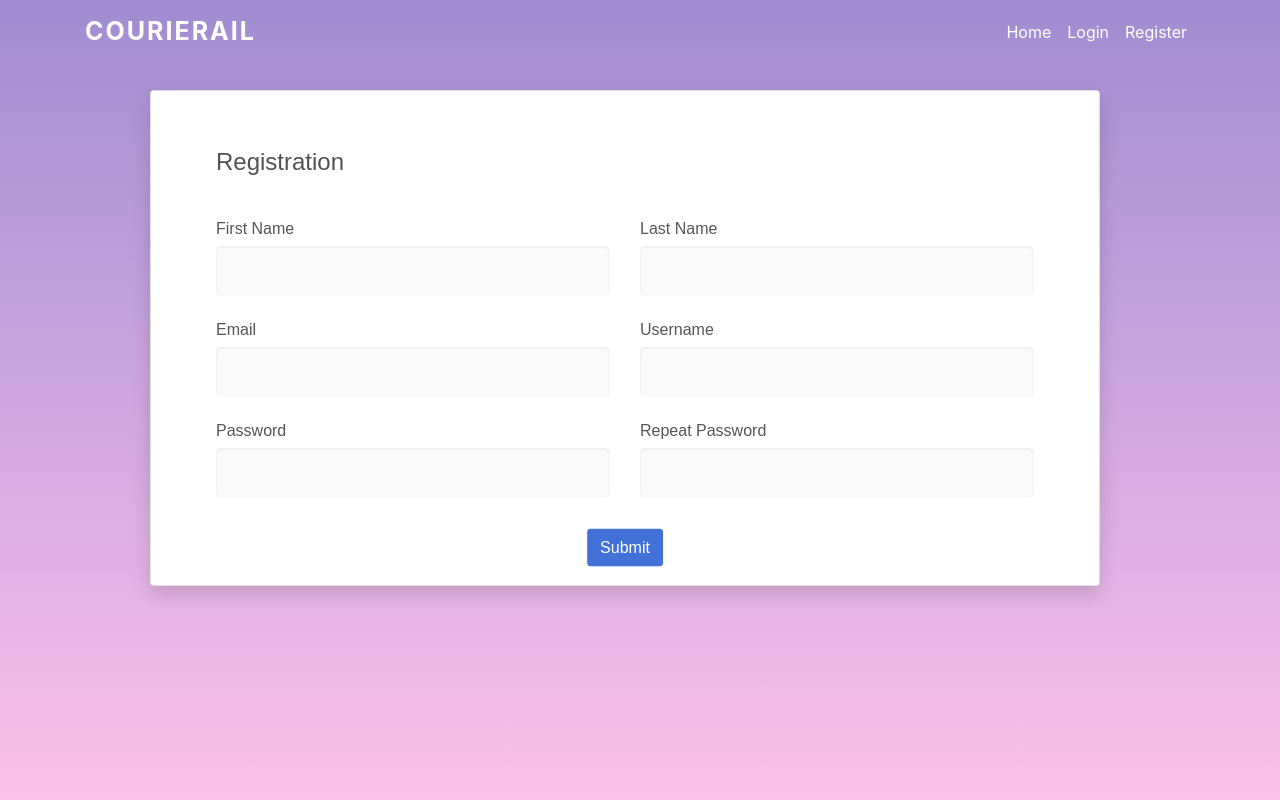
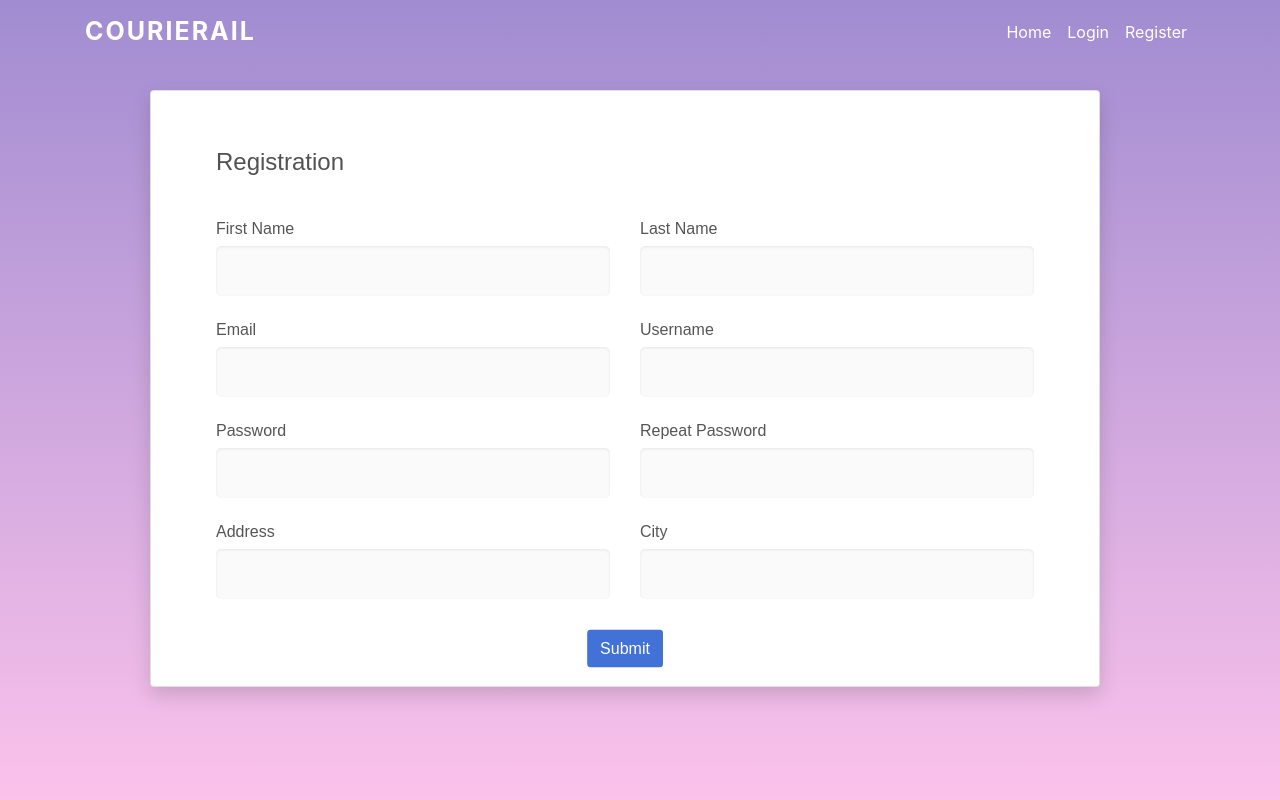
Before and after one commit to ancicii/NTP, a Django app: page /register/ in a window 1280 px wide. Run offline with Django 3.2, Linux system fonts and the light colour scheme; parts of the project's set-up code (start-up, migrations or seed data) failed here and were passed over; some libraries are stand-ins or nearby versions.

Commit message:
models updated

```diff
--- a/ntp_transportation/application/forms.py
+++ b/ntp_transportation/application/forms.py
@@ -9,12 +9,14 @@ class CreateUserForm(UserCreationForm):
         password2 = forms.Field(widget=forms.PasswordInput(attrs={'class':'input--style-4'}))
         class Meta:
             model = User
-            fields = ['name', 'surname', 'email', 'username', 'password1', 'password2']
+            fields = ['name', 'surname', 'email', 'username', 'password1', 'password2', 'address', 'city']
             widgets = {
             'name': forms.TextInput(attrs={'class': 'input--style-4'}),
             'surname': forms.TextInput(attrs={'class': 'input--style-4'}),
             'email': forms.EmailInput(attrs={'class': 'input--style-4'}),
             'username': forms.TextInput(attrs={'class': 'input--style-4'}),
+            'address': forms.TextInput(attrs={'class': 'input--style-4'}),
+            'city': forms.TextInput(attrs={'class': 'input--style-4'}),
         }
 
 
--- a/ntp_transportation/application/models.py
+++ b/ntp_transportation/application/models.py
@@ -1,5 +1,4 @@
-from django import forms
-from django.core.validators import MaxValueValidator, MinValueValidator
+from django.core.validators import MinValueValidator
 from django.db import models
 from .utils import RoleEnum
 from django.contrib.auth.models import AbstractBaseUser, BaseUserManager
@@ -7,40 +6,47 @@ from django.contrib.auth.models import AbstractBaseUser, BaseUserManager
 
 class MyAccountManager(BaseUserManager):
 
-    def create_user(self, email, username, name, surname, password=None):
+    def create_user(self, email, username, name, surname, address, city, password=None):
         if not email:
-            raise ValueError("Users must have an email address")
+            raise ValueError("User must have an email address")
         if not username:
-            raise ValueError("Users must have an username")
+            raise ValueError("User must have an username")
         if not name:
-            raise ValueError("Users must have a name")
+            raise ValueError("User must have a name")
         if not surname:
-            raise ValueError("Users must have a surname")
+            raise ValueError("User must have a surname")
+        if not address:
+            raise ValueError("User must have an address")
+        if not city:
+            raise ValueError("User must have a city")
 
         user = self.model(
             email=self.normalize_email(email),
             username=username,
             name=name,
             surname=surname,
+            address=address,
+            city=city,
         )
         user.set_password(password)
         user.save(using=self._db)
         return user
 
-    def create_superuser(self, email, username, name, surname, password):
+    def create_superuser(self, email, username, name, surname, address, city, password):
         user = self.create_user(
             email=self.normalize_email(email),
             password=password,
             username=username,
             name=name,
             surname=surname,
+            address=address,
+            city=city,
         )
         user.is_admin = True
         user.is_staff = True
         user.is_superuser = True
         user.save(using=self._db)
         return user
-
 
 
 class User(AbstractBaseUser):
@@ -55,6 +61,8 @@ class User(AbstractBaseUser):
     name = models.CharField(max_length=50)
     surname = models.CharField(max_length=50)
     role = models.CharField(max_length=50, choices=RoleEnum.choices(), default=RoleEnum.REGISTERED_USER)
+    address = models.CharField(max_length=254)
+    city = models.CharField(max_length=254)
 
     USERNAME_FIELD = 'email'
     REQUIRED_FIELDS = ['username', 'name', 'surname']
@@ -91,11 +99,14 @@ class Parcel(models.Model):
     price = models.IntegerField(default=0, validators=[MinValueValidator(0)])
     sender = models.ForeignKey(User, null=False, on_delete=models.CASCADE, related_name='sender')
     receiver = models.ForeignKey(User, null=False, on_delete=models.CASCADE, related_name='receiver')
+    date = models.DateTimeField(verbose_name='date joined', auto_now_add=True)
+    isDelivered = models.BooleanField(default=False)
 
 
 class Train(models.Model):
     start_destination = models.ForeignKey(Destination, null=True, on_delete=models.SET_NULL,
                                           related_name='start_destination')
+    isAvailable = models.BooleanField(default=True)
 
 #
 # class Route(models.Model):
--- a/ntp_transportation/application/templates/application/register.html
+++ b/ntp_transportation/application/templates/application/register.html
@@ -103,6 +103,38 @@
                 {% endif %}
               </div>
           </div>
+          <div class="row row-space">
+            <div class="col-6">
+                 {% if form.address.errors %}
+              <div class="alert alert-danger input-group">
+              <strong>
+                  <label class="label">address</label></strong>
+                    {{form.address}}
+                    <strong style="margin-top: 10px"> {{ form.address.errors|escape }} </strong>
+              </div>
+                {% else %}
+                <div class="input-group">
+                  <label class="label">address</label>
+                    {{form.address}}
+                </div>
+                {% endif %}
+              </div>
+            <div class="col-6">
+                 {% if form.city.errors %}
+              <div class="alert alert-danger input-group">
+              <strong>
+                  <label class="label">city</label></strong>
+                    {{form.city}}
+                    <strong style="margin-top: 10px"> {{ form.city.errors|escape }} </strong>
+              </div>
+                {% else %}
+                <div class="input-group">
+                  <label class="label">city</label>
+                    {{form.city}}
+                </div>
+                {% endif %}
+              </div>
+          </div>
 
 
             <div class="p-t-55 center">
```
Also changed, not shown: ntp_transportation/application/migrations/0005_auto_20201012_2039.py (added), ntp_transportation/application/migrations/0006_auto_20201012_2042.py (added), ntp_transportation/application/migrations/0007_auto_20201012_2043.py (added), 1 other file.
